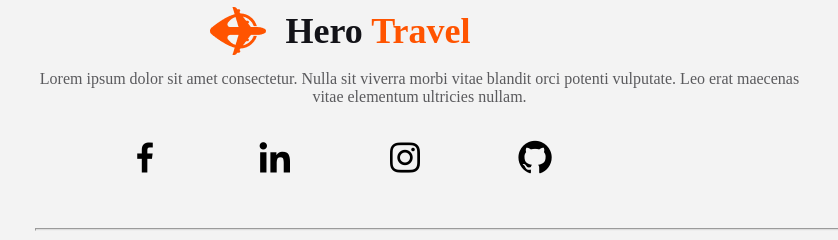
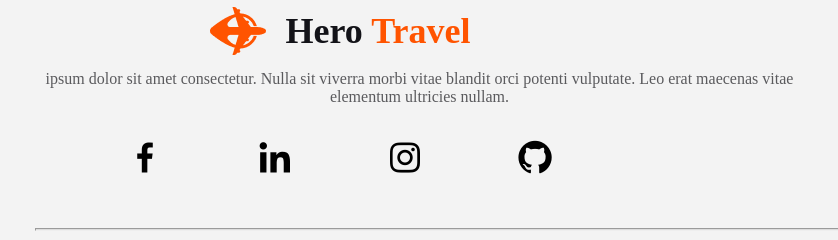
Before and after one commit to sadia1478/travelling-website, a plain HTML site: page index.html in a window 1280 px wide. Shown: the part 4799-5039 px from the top of the page, 300-1138 px from the left. Drawn offline with nearby package versions, Linux system fonts and the light colour scheme.

Commit message:
footer section upadte

```diff
--- a/index.html
+++ b/index.html
@@ -177,7 +177,7 @@
           <img src="images/Group 40071 (2).png" alt="" />
           <h3 class="nav-title">Hero<span> Travel</span></h3>
         </div>
-        <p class="footer-description">Lorem ipsum dolor sit amet consectetur. Nulla sit viverra morbi vitae blandit orci potenti vulputate. Leo erat maecenas vitae elementum ultricies nullam.</p>
+        <p class="footer-description"> ipsum dolor sit amet consectetur. Nulla sit viverra morbi vitae blandit orci potenti vulputate. Leo erat maecenas vitae elementum ultricies nullam.</p>
         <div class="social-icon">
           <i class='bx bxl-facebook'></i>
           <i class='bx bxl-linkedin' ></i>
```
